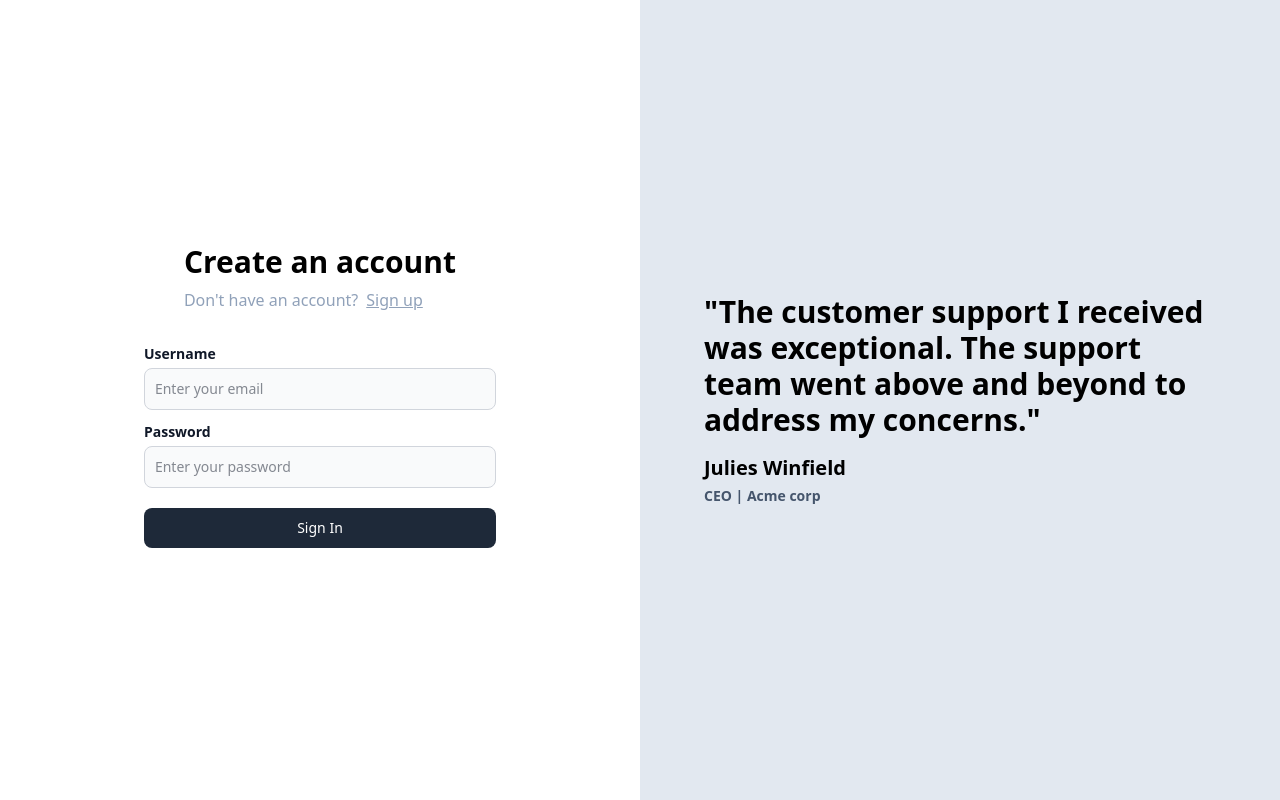
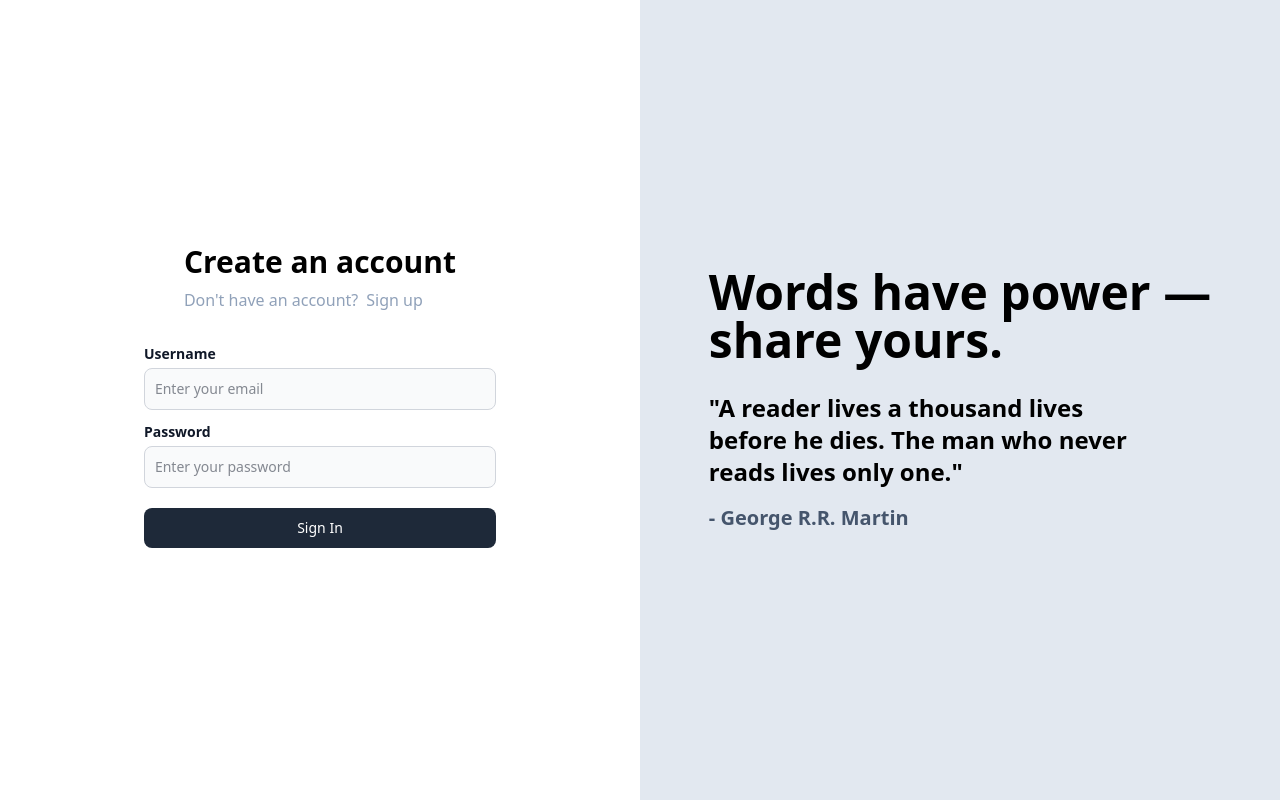
Before and after one commit to ronik297/medium, a React (Vite) app in the folder frontend/: page / in a window 1280 px wide. Built offline with nearby package versions, Linux system fonts and the light colour scheme.

Commit message:
added lucid react icons, modified signin page

```diff
--- a/frontend/package.json
+++ b/frontend/package.json
@@ -13,9 +13,9 @@
     "@__rkg__/medium-common": "^1.5.0",
     "@tailwindcss/vite": "^4.0.12",
     "axios": "^1.8.2",
+    "lucide-react": "^0.503.0",
     "react": "^19.0.0",
     "react-dom": "^19.0.0",
-    "react-icons": "^5.5.0",
     "react-router-dom": "^7.3.0",
     "tailwindcss": "^4.0.12"
   },
--- a/frontend/src/components/Auth.tsx
+++ b/frontend/src/components/Auth.tsx
@@ -38,7 +38,7 @@ export default function Auth({ type }: { type: "signup" | "signin" }) {
               ? "Don't have an account?"
               : "Already have an account?"}
             <Link
-              className="pl-2 underline"
+              className="pl-2 hover:underline"
               to={type === "signin" ? "/signup" : "/signin"}
             >
               {type === "signin" ? "Sign up" : "Sign in"}
@@ -82,7 +82,8 @@ export default function Auth({ type }: { type: "signup" | "signin" }) {
           <button
             type="button"
             onClick={sendRequest}
-            className="w-full mt-2 text-white bg-gray-800 hover:bg-gray-900 focus:outline-none focus:ring-4 focus:ring-gray-300 font-medium rounded-lg text-sm px-5 py-2.5 me-2 mb-2"
+            className="w-full mt-2 text-white bg-gray-800 hover:bg-gray-900 focus:outline-none focus:ring-4 focus:ring-gray-300 font-medium rounded-lg text-sm px-5 py-2.5 me-2 mb-2 cursor-pointer
+            "
           >
             {type === "signin" ? "Sign In" : "Sign Up"}
           </button>
--- a/frontend/src/components/BlogSkeleton.tsx
+++ b/frontend/src/components/BlogSkeleton.tsx
@@ -3,7 +3,7 @@ export default function BlogSkeleton() {
     <div role="status" className=" animate-pulse mt-5">
       <div className="border-b border-slate-200 pb-4 w-screen max-w-screen-md cursor-pointer">
         <div className="flex">
-          <div className="h-4 w-4 bg-gray-200 rounded-full w-48 mb-4"></div>
+          <div className="h-4 w-4 bg-gray-200 rounded-full mb-4"></div>
           <div className="h-2 bg-gray-200 rounded-full mb-2.5"></div>
           <div className="h-2 bg-gray-200 rounded-full mb-2.5"></div>
           <div className=" font-thin text-slate-500 text-sm flex justify-center flex-col">
--- a/frontend/src/components/Quote.tsx
+++ b/frontend/src/components/Quote.tsx
@@ -1,16 +1,17 @@
 export default function Quote() {
   return (
-    <div className="bg-slate-200 h-screen flex items-center justify-center flex-col p-8">
-      <div className="flex flex-col">
-        <div className="max-w-lg  text-3xl font-bold">
-          "The customer support I received was exceptional. The support team
-          went above and beyond to address my concerns."
+    <div className="bg-slate-200 h-screen flex items-center justify-center flex-col p-8  ">
+      <div className="flex flex-col space-y-3">
+        <div className="max-w-lg  text-5xl font-bold">
+          Words have power — <br />
+          share yours.
         </div>
-        <div className="max-w-md text-xl font-semibold mt-4">
-          Julies Winfield
+        <div className="max-w-md text-2xl font-semibold mt-4">
+          "A reader lives a thousand lives before he dies. The man who never
+          reads lives only one."
         </div>
-        <div className="max-w-md text-sm font-semibold mt-1 text-slate-600">
-          CEO | Acme corp
+        <div className="max-w-md text-xl font-semibold mt-1 text-slate-600">
+          - George R.R. Martin
         </div>
       </div>
     </div>
--- a/frontend/src/components/UserMenu.tsx
+++ b/frontend/src/components/UserMenu.tsx
@@ -1,5 +1,5 @@
+import { LogOut } from "lucide-react";
 import { Link } from "react-router-dom";
-import { FiLogOut } from "react-icons/fi";
 
 export const UserMenu = () => {
   const handleLogout = () => {
@@ -10,22 +10,22 @@ export const UserMenu = () => {
     <ul className="space-y-2">
       {/* <Link
         to="/profile"
-        className="flex items-center gap-2 px-4 cursor-pointer hover:bg-gray-100 py-2 rounded hover:scale-125 duration-200"
+        className="flex items-center gap-2 px-4 cursor-pointer hover:bg-gray-100 py-2 rounded hover:scale-115 duration-200"
       >
-        <CgProfile /> Profile
+        <User /> Profile
       </Link>
       <Link
         to="/settings"
-        className="flex items-center gap-2 px-4 cursor-pointer hover:bg-gray-100 py-2 rounded hover:scale-125 duration-200"
+        className="flex items-center gap-2 px-4 cursor-pointer hover:bg-gray-100 py-2 rounded hover:scale-115 duration-200"
       >
-        <FiSettings /> Settings
+        <Settings /> Settings
       </Link> */}
       <Link
         to="/signin"
-        className="flex items-center gap-2 px-4 cursor-pointer hover:bg-gray-100 py-2 rounded hover:scale-125 duration-200"
+        className="flex items-center gap-2 px-4 cursor-pointer hover:bg-gray-100 py-2 rounded hover:scale-115 duration-200"
         onClick={handleLogout}
       >
-        <FiLogOut /> Logout
+        <LogOut /> Logout
       </Link>
     </ul>
   );
```
Also changed, not shown: 1 other file (tests, documents, lock files or other folders).
